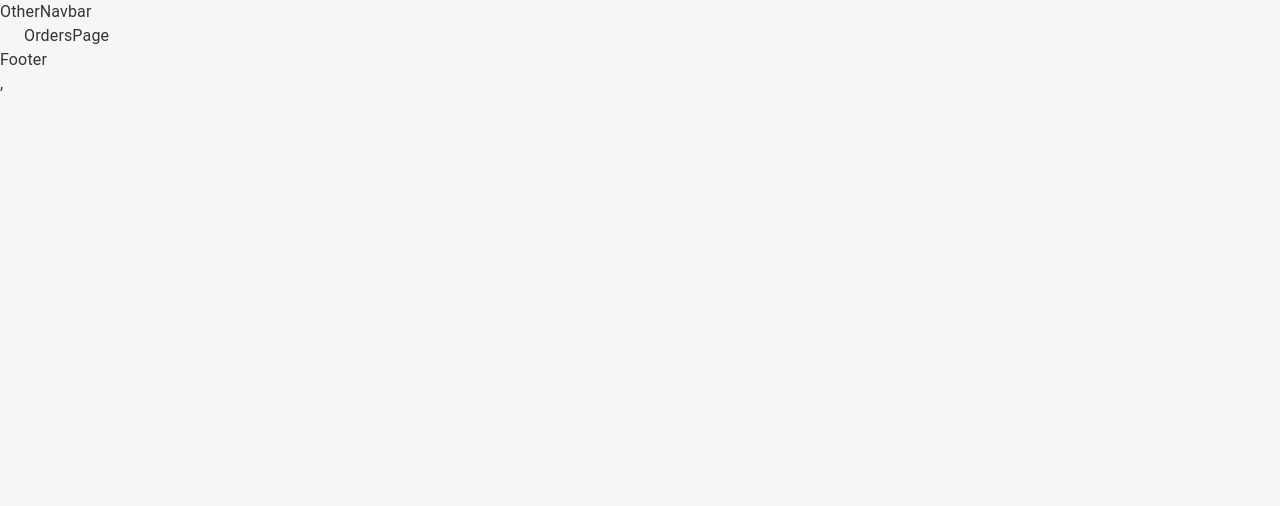
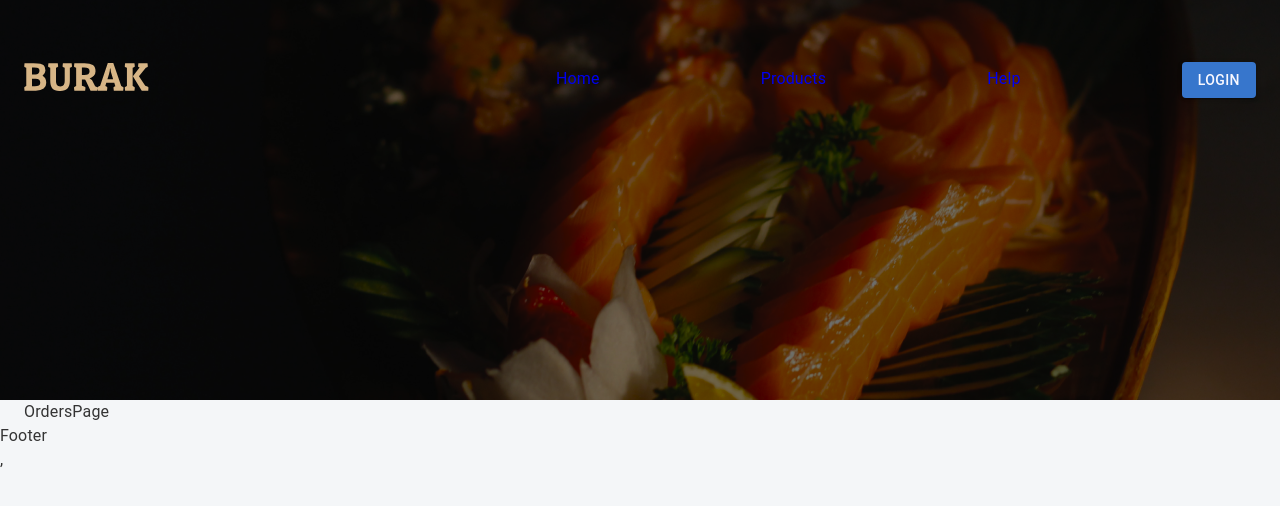
Before and after one commit to navacodez/burak-react, a React (Create React App) app: page /order in a window 1280 px wide. Shown: the top 506 px of the page. Built offline with nearby package versions, Linux system fonts and the light colour scheme.

Commit message:
feat: publish otherNavbar header component

```diff
--- a/src/app/components/headers/OtherNavbar.tsx
+++ b/src/app/components/headers/OtherNavbar.tsx
@@ -1,3 +1,64 @@
+import { Box, Button, Container, Stack } from "@mui/material";
+import { NavLink } from "react-router-dom";
+
 export function OtherNavbar() {
-    return <div>OtherNavbar</div>;
+    const authMember = null;
+    return (
+      <div className="other-navbar">
+        <Container className="navbar-container">
+          <Stack  className="menu">
+            <Box>
+              <NavLink to="/">
+                <img className="brand-logo" src="/icons/burak.svg "/>
+              </NavLink>
+            </Box>
+          <Stack className="links">
+          <Box className={"hover-line"}>
+            <NavLink to="/">Home</NavLink>
+          </Box>
+          <Box className={"hover-line"}>
+            <NavLink to="/products" activeClassName={"underline"}>
+              Products
+            </NavLink>
+          </Box>
+          {authMember ? (
+            <Box className={"hover-line"}>
+              <NavLink to="/orders" activeClassName={"underline"}>
+               Orders
+              </NavLink>
+           </Box>
+          ) : null}
+          {authMember ? (
+            <Box className={"hover-line"}>
+              <NavLink to="/member-page" activeClassName={"underline"}>
+                My Page
+              </NavLink>
+            </Box>
+          ) : null}
+          <Box className={"hover-line"}>
+            <NavLink to="/help" activeClassName={"underline"}>
+              Help
+            </NavLink>
+          </Box>
+          {/* BASKET */}
+
+          {!authMember ? (
+              <Box>
+                <Button variant="contained" className="login-button">
+                  Login
+                </Button>
+              </Box>
+            ) : (
+              <img
+                className="user-avatar"
+                src={"/icons/default-user.svg"}
+                aria-haspopup={"true"}
+
+              />
+            )}
+          </Stack>
+        </Stack>
+      </Container>
+    </div>
+    );
   }
--- a/src/css/navbar.css
+++ b/src/css/navbar.css
@@ -121,3 +121,80 @@
    background-repeat: no-repeat;
    filter: invert(25%);
  }
+ .other-navbar {
+    width: 100%;
+    height: 400px;
+    display: flex;
+    background: url("/public/img/banner.webp");
+    background-size: cover;
+  }
+
+  .other-navbar .navbar-container {
+    margin-top: 55px;
+  }
+
+  .other-navbar .navbar-container .menu {
+    height: 50px;
+    display: flex;
+    flex-direction: row;
+    justify-content: space-between;
+    align-items: center;
+  }
+
+
+  .other-navbar .navbar-container .menu .brand-logo {
+    width: 125px;
+    height: 30px;
+  }
+
+  .other-navbar .navbar-container .menu .links {
+   min-width: 700px;
+   display: flex;
+   flex-direction: row;
+   justify-content: space-between;
+   align-items: center;
+  }
+
+  .other-navbar .navbar-container .menu .links .login-button {
+    background: #3776cc;
+    color: #f8f8ff;
+   }
+
+   .other-navbar .navbar-container .menu .user-avatar {
+    width: 50px;
+    height: 50px;
+    border-radius: 24px;
+   }
+
+
+
+   .other-navbar a {
+    text-decoration: none;
+  }
+
+  .other-navbar.hover-line a {
+    color: #f8f8ff;
+    z-index: 100;
+  }
+
+  .other-navbar .underline {
+    display: block;
+    content: "";
+    border-bottom: solid 2px #d7b686;
+  }
+
+  .other-navbar .hover-line:after {
+    display: block;
+    content: "";
+    border-bottom: solid 2px #d7b686;
+    transform: scaleX(0);
+    transition: transform 250ms ease-in-out;
+  }
+
+  .other-navbar .hover-line:hover:after {
+    transform: scaleX(1);
+  }
+
+  .other-navbar div.hover-line:after {
+    transform-origin: 0% 50%;
+  }
```
